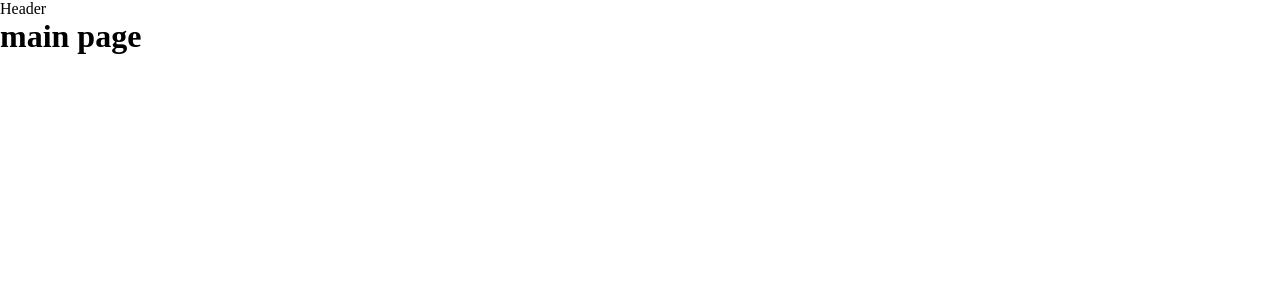
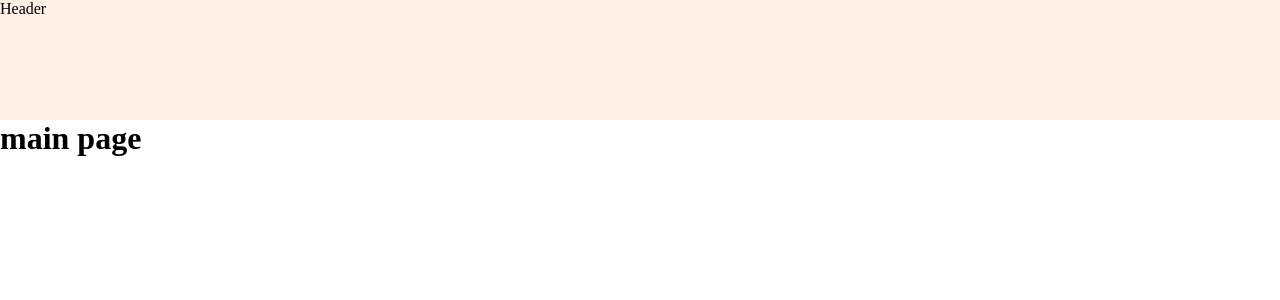
Before and after one commit to Andrew1996-la/nebo-test, a React (Vite) app: page / in a window 1280 px wide. Shown: the top 300 px of the page. Built offline with nearby package versions, Linux system fonts and the light colour scheme.

Commit message:
add style for Header, create base colors file for reuse

```diff
--- /dev/null
+++ b/src/colors.css
@@ -0,0 +1,3 @@
+:root {
+    --lightBgColor: #ffefe4
+}
--- a/src/components/Header/Header.tsx
+++ b/src/components/Header/Header.tsx
@@ -1,6 +1,8 @@
+import s from './header.module.css'
+
 const Header = () => {
     return (
-        <header>Header</header>
+        <header className={s.header}>Header</header>
     )
 }
 
--- a/src/components/Header/header.module.css
+++ b/src/components/Header/header.module.css
@@ -0,0 +1,7 @@
+@import url(../../colors.css);
+
+.header {
+    width: 100%;
+    height: 120px;
+    background-color: var(--lightBgColor);
+}
```
